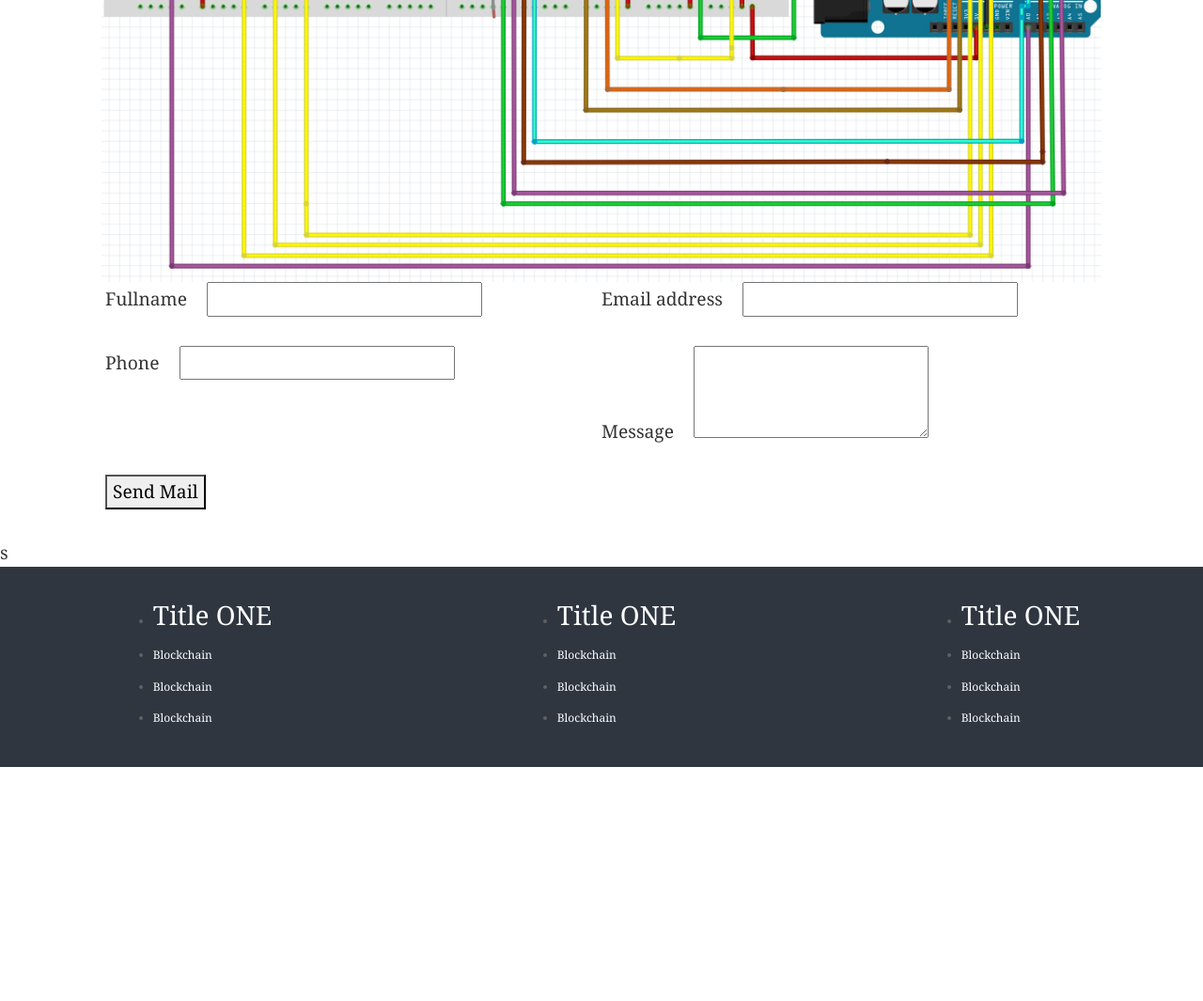
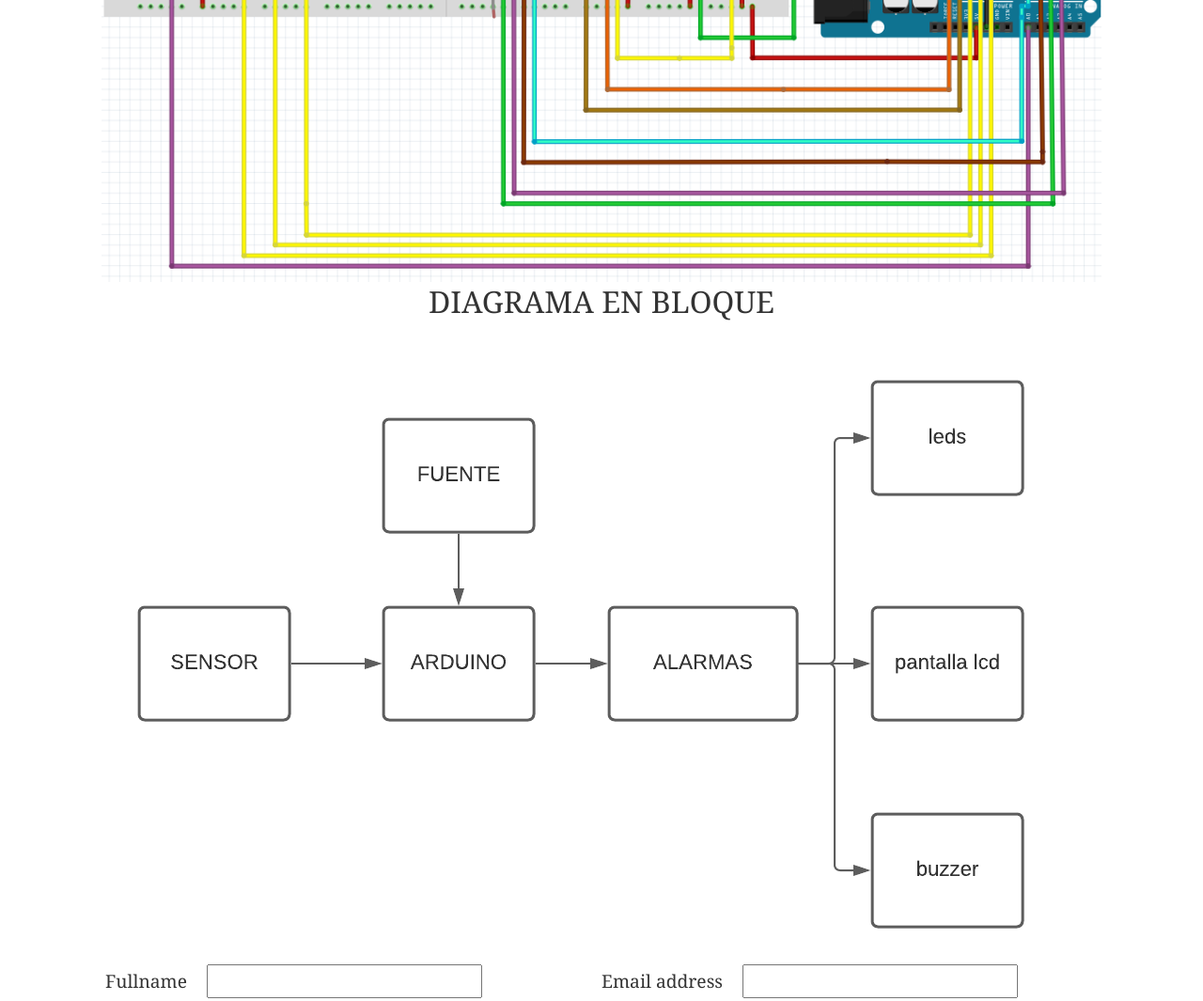
Before and after one commit to JoMrtz/WebProyecto, a plain HTML site: page index/index.html in a window 1280 px wide. Shown: the part 850-1915 px from the top of the page at 94% size. Before the commit the page ends 1666 px from the top, so only its background shows below. Drawn offline with nearby package versions, Linux system fonts and the light colour scheme.

Commit message:
añadi diagrama

```diff
--- a/index/index.html
+++ b/index/index.html
@@ -51,6 +51,11 @@
             <div class="circuito-proyecto">
             <h1 id="Circuito">Circuitoc</h1>
              <img src="../img/circuito-proyecto.png" class="img-fluid"  alt="">
+            </div>
+            <div>
+                <h1>DIAGRAMA EN BLOQUE</h1>
+                <img src="../img/DIAGRAMA.png" class="img-fluid" alt="2CENTIMETEOS">
+
             </div>
 
 
--- a/index/style.css
+++ b/index/style.css
@@ -4,7 +4,7 @@ body {
     font-size: 1.2rem;
     line-height: 1.6em;
     margin: 0;
-    /* overflow-x: hidden; */
+    overflow-x: hidden;
 
 }
 h1 {
```
Also changed, not shown: img/DIAGRAMA.png (added).
